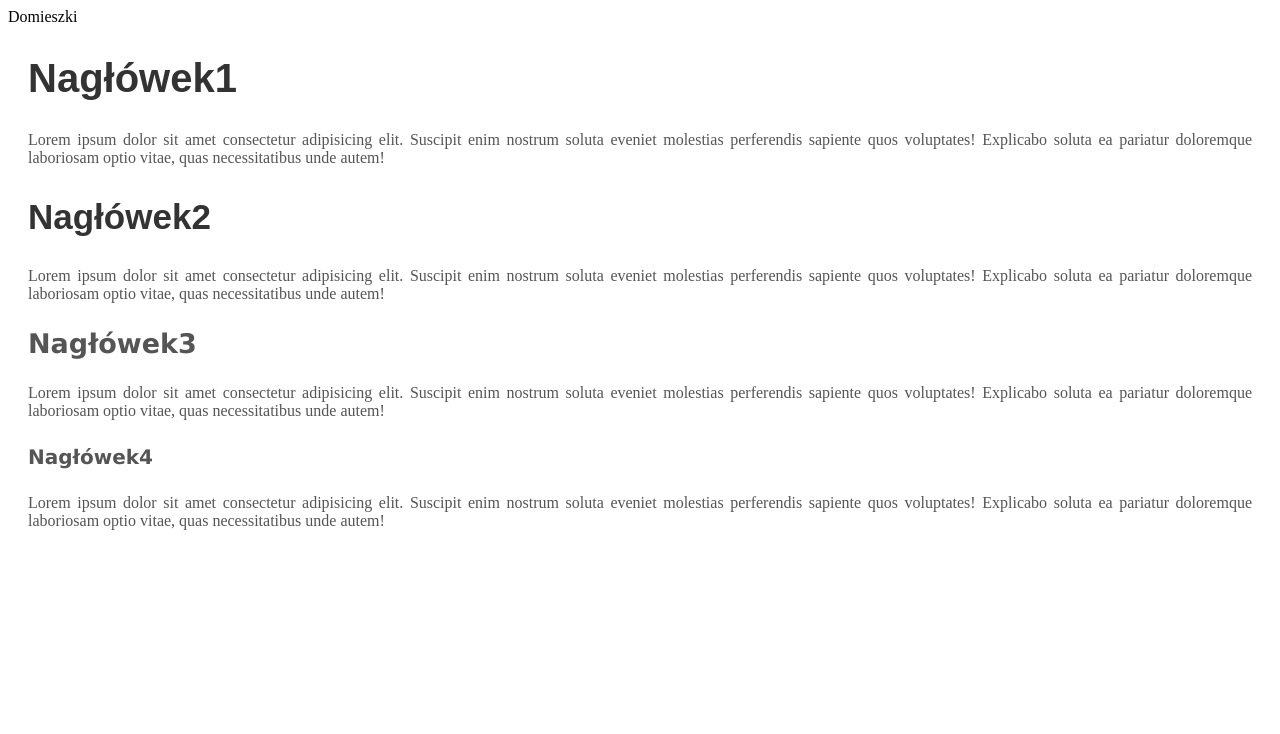
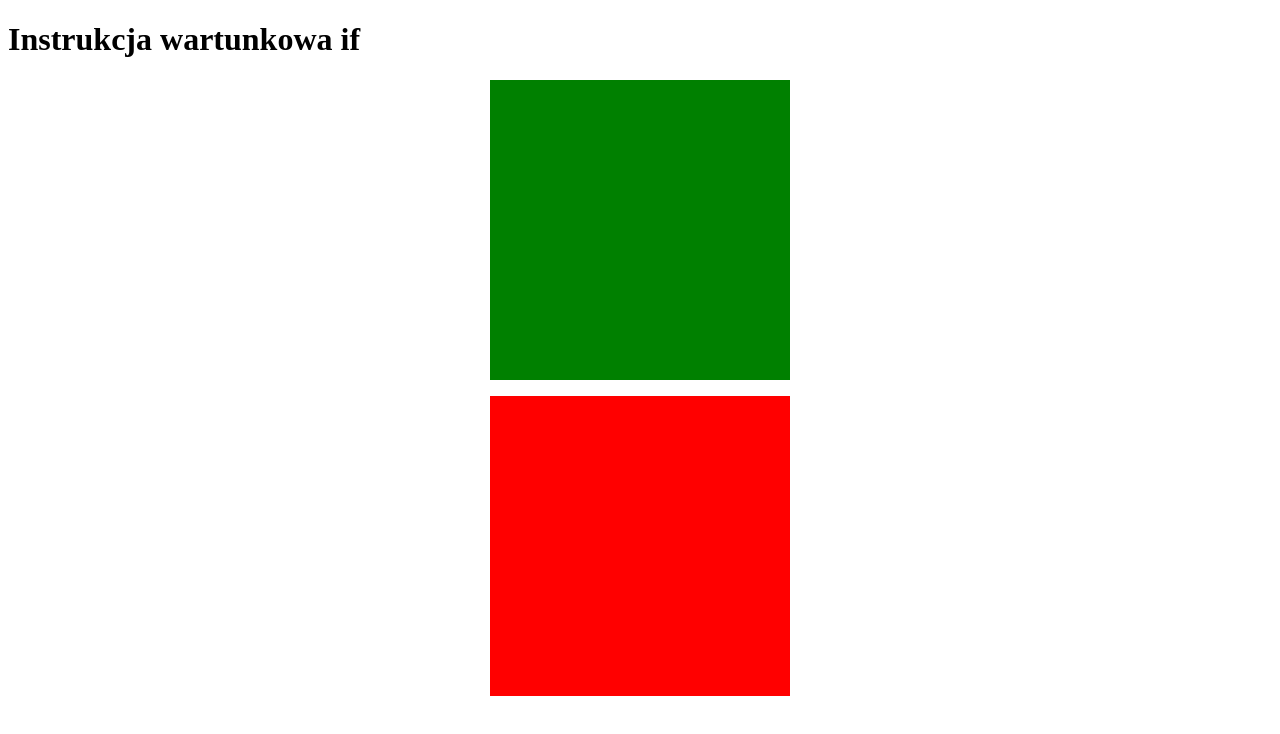
Before and after one commit to kbloski/scss_kurs, a Vue app in the folder vue-project/: page / in a window 1280 px wide. Shown: the top 734 px of the page. Built offline with nearby package versions, Linux system fonts and the light colour scheme.

Commit message:
if else sass

```diff
--- a/vue-project/src/components/sass/index.vue
+++ b/vue-project/src/components/sass/index.vue
@@ -9,12 +9,15 @@
     <!-- <l8_zagniezdzanie_pseudoklas></l8_zagniezdzanie_pseudoklas> -->
     <!-- <l9_tworzenie_nazw_za_pomoca_ampersand></l9_tworzenie_nazw_za_pomoca_ampersand> -->
     <!-- <l10_pseudoklasa_extend_i_placeholder></l10_pseudoklasa_extend_i_placeholder> -->
-    <l11_import_i_kompilacja_plikow></l11_import_i_kompilacja_plikow>
+    <!-- <l11_import_i_kompilacja_plikow></l11_import_i_kompilacja_plikow> -->
+    <l12_instrukcja_warunkowa_if></l12_instrukcja_warunkowa_if>
 </template>
 
 <script>
 import l10_pseudoklasa_extend_i_placeholder from './l10_pseudoklasa_extend_i_placeholder.vue';
 import l11_import_i_kompilacja_plikow from './l11_import_i_kompilacja_pilkow/l11_import_i_kompilacja_plikow.vue';
+import l12_instrukcja_warunkowa_if from './l12_instrukcja_warunkowa_if.vue';
+
 import l1Zmienne from './l1_zmienne.vue';
 import l2_zmienne_part2 from './l2_zmienne_part2.vue';
 import l3_listy from './l3_listy.vue';
@@ -38,7 +41,8 @@ export default {
         l8_zagniezdzanie_pseudoklas,
         l9_tworzenie_nazw_za_pomoca_ampersand,
         l10_pseudoklasa_extend_i_placeholder,
-        l11_import_i_kompilacja_plikow
+        l11_import_i_kompilacja_plikow,
+        l12_instrukcja_warunkowa_if
     }
 }
 </script>
--- /dev/null
+++ b/vue-project/src/components/sass/l12_instrukcja_warunkowa_if.vue
@@ -0,0 +1,42 @@
+<template>
+    <h1>Instrukcja wartunkowa if</h1>
+    <div></div>
+    <div class="div1"></div>
+</template>
+
+<style lang="scss" scoped>
+// $a: null;
+// $b: true;
+$a: 30;
+$b: 310;
+
+@function getColor($num1, $num2){
+    // @if($a or $b){
+    //     @return blue;
+    // }
+
+    @if($a > $b){
+        @return red;
+    }
+
+    @else if($a < $b){
+        @return green;
+    }
+
+    @return gray;
+}
+
+div {
+    aspect-ratio: 1/1;
+    width: 300px;
+    background-color: getColor($a, $b );
+    margin: 0 auto;
+}
+
+.div1 {
+    margin-top: 1rem;
+    // background-color: if(warunek, wartość jeśli prawda, wartość jeśli fałsz);
+    background-color: if($a > $b, green, red);
+}
+
+</style>
```
Also changed, not shown: vue-project/vite.config.js.timestamp-1733114454780-e4251b3c31d87.mjs (added, +21 -0 lines).
